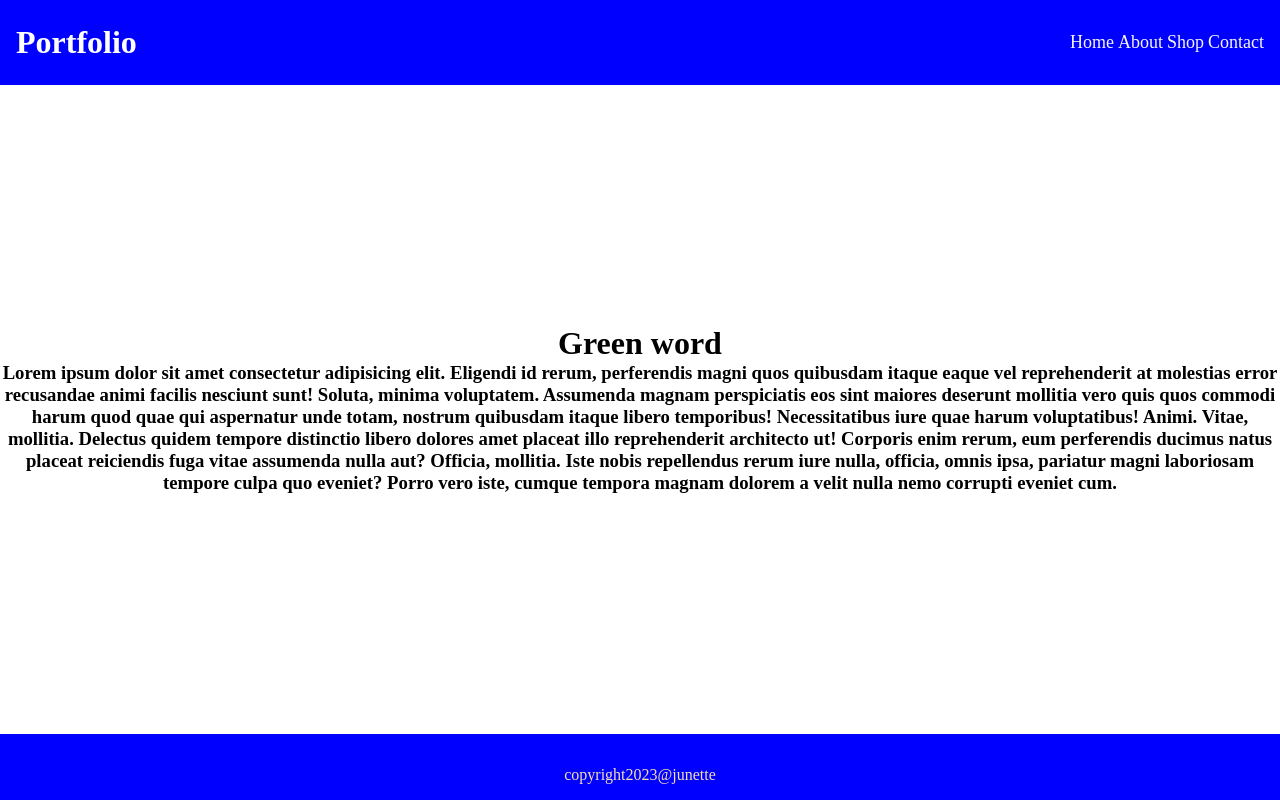
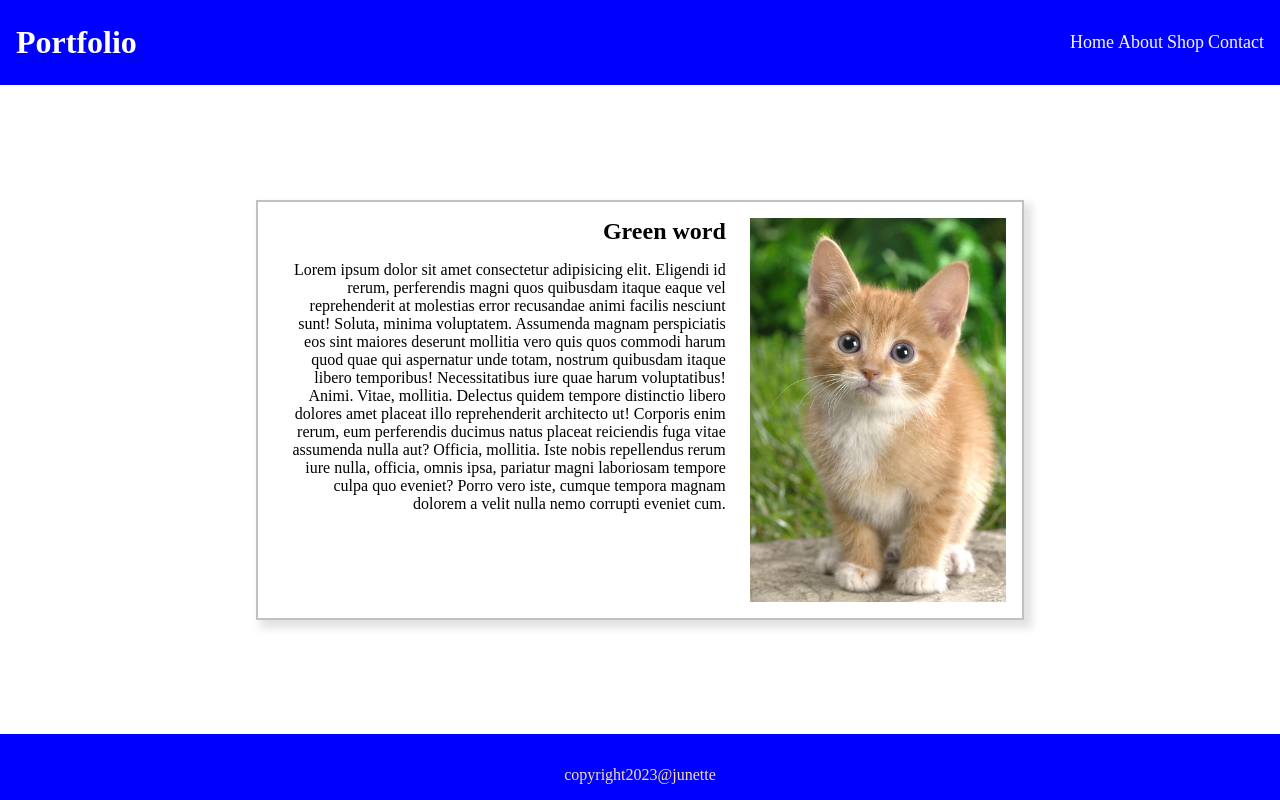
Before and after one commit to alphiljunette/first-website, a plain HTML site: page index.html in a window 1280 px wide. Drawn offline with Linux system fonts and the light colour scheme.

Commit message:
mise à jours de section

```diff
--- a/index.html
+++ b/index.html
@@ -16,24 +16,35 @@
         <a href="#">Contact</a>
       </nav>
     </header>
-    <div>
-      <h1>Green word</h1>
-      <h3>
-        Lorem ipsum dolor sit amet consectetur adipisicing elit. Eligendi id
-        rerum, perferendis magni quos quibusdam itaque eaque vel reprehenderit
-        at molestias error recusandae animi facilis nesciunt sunt! Soluta,
-        minima voluptatem. Assumenda magnam perspiciatis eos sint maiores
-        deserunt mollitia vero quis quos commodi harum quod quae qui aspernatur
-        unde totam, nostrum quibusdam itaque libero temporibus! Necessitatibus
-        iure quae harum voluptatibus! Animi. Vitae, mollitia. Delectus quidem
-        tempore distinctio libero dolores amet placeat illo reprehenderit
-        architecto ut! Corporis enim rerum, eum perferendis ducimus natus
-        placeat reiciendis fuga vitae assumenda nulla aut? Officia, mollitia.
-        Iste nobis repellendus rerum iure nulla, officia, omnis ipsa, pariatur
-        magni laboriosam tempore culpa quo eveniet? Porro vero iste, cumque
-        tempora magnam dolorem a velit nulla nemo corrupti eveniet cum.
-      </h3>
-    </div>
+
+    <section>
+      <div id="container">
+        <div id="profile-wrapper">
+          <img id="profile" src="./profile.jpg" alt="" />
+        </div>
+
+        <div id="text">
+          <h1>Green word</h1>
+          <p>
+            Lorem ipsum dolor sit amet consectetur adipisicing elit. Eligendi id
+            rerum, perferendis magni quos quibusdam itaque eaque vel
+            reprehenderit at molestias error recusandae animi facilis nesciunt
+            sunt! Soluta, minima voluptatem. Assumenda magnam perspiciatis eos
+            sint maiores deserunt mollitia vero quis quos commodi harum quod
+            quae qui aspernatur unde totam, nostrum quibusdam itaque libero
+            temporibus! Necessitatibus iure quae harum voluptatibus! Animi.
+            Vitae, mollitia. Delectus quidem tempore distinctio libero dolores
+            amet placeat illo reprehenderit architecto ut! Corporis enim rerum,
+            eum perferendis ducimus natus placeat reiciendis fuga vitae
+            assumenda nulla aut? Officia, mollitia. Iste nobis repellendus rerum
+            iure nulla, officia, omnis ipsa, pariatur magni laboriosam tempore
+            culpa quo eveniet? Porro vero iste, cumque tempora magnam dolorem a
+            velit nulla nemo corrupti eveniet cum.
+          </p>
+        </div>
+      </div>
+    </section>
+
     <footer>copyright2023@junette</footer>
   </body>
 </html>
--- a/style.css
+++ b/style.css
@@ -18,19 +18,71 @@ a {
   font-size: large;
   color: whitesmoke;
 }
-body{
+
+body {
   display: grid;
   align-content: space-between;
   height: 100vh;
 }
-div {
-    text-align: center;
 
-
-}
-footer{
+footer {
   text-align: center;
   padding: 2rem 0 1rem 0;
   background-color: blue;
   color: wheat;
 }
+
+/* -------------------- CARD SECTION --------------- */
+
+section {
+  display: flex;
+  justify-content: center;
+  align-items: center;
+  width: 100%;
+  height: 80vh;
+}
+
+div#container {
+  display: flex;
+  gap: 1.5rem;
+  max-width: 60vw;
+  border: 2px solid #c1c1c1;
+  padding: 1rem;
+  box-shadow: 6px 6px 8px 2px rgba(166, 166, 166, 0.329);
+  flex-direction: row-reverse;
+}
+
+div#profile-wrapper {
+  position: relative;
+  width: 35%;
+  height: 24rem;
+}
+
+#profile {
+  position: absolute;
+  top: 0;
+  left: 0;
+  object-fit: cover;
+  width: 100%;
+  height: 100%;
+}
+
+/* -------------------- TEXT DESCRIPTION --------------- */
+
+div#text {
+  width: 60%;
+  display: flex;
+  flex-direction: column;
+  gap: 1rem;
+  text-align: end;
+}
+
+/* #profile {
+  height: 15vh;
+  width: 15vw;
+}
+
+#text {
+  height: 85vh;
+  width: 85vw;
+} */
```
Also changed, not shown: profile.jpg (added). Lines whose indentation alone changed are shown as unchanged.
